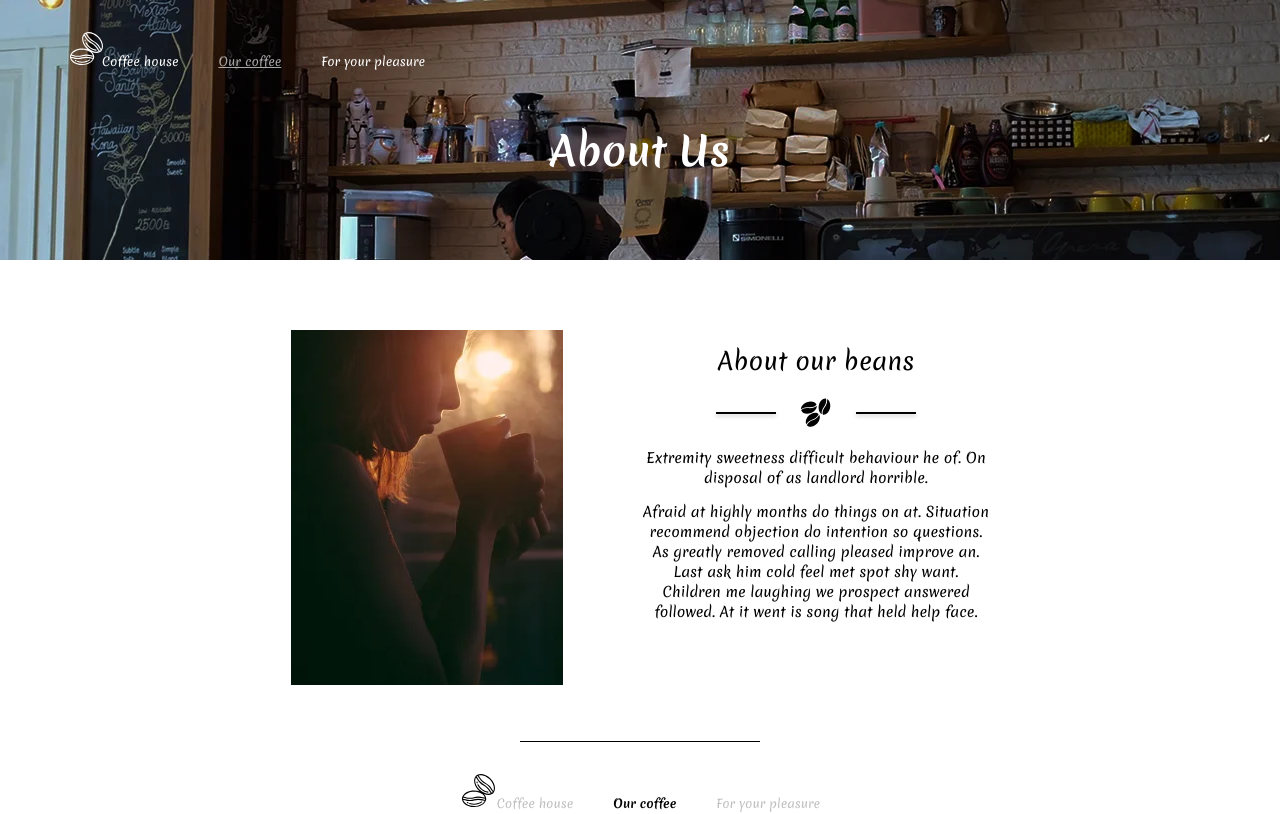
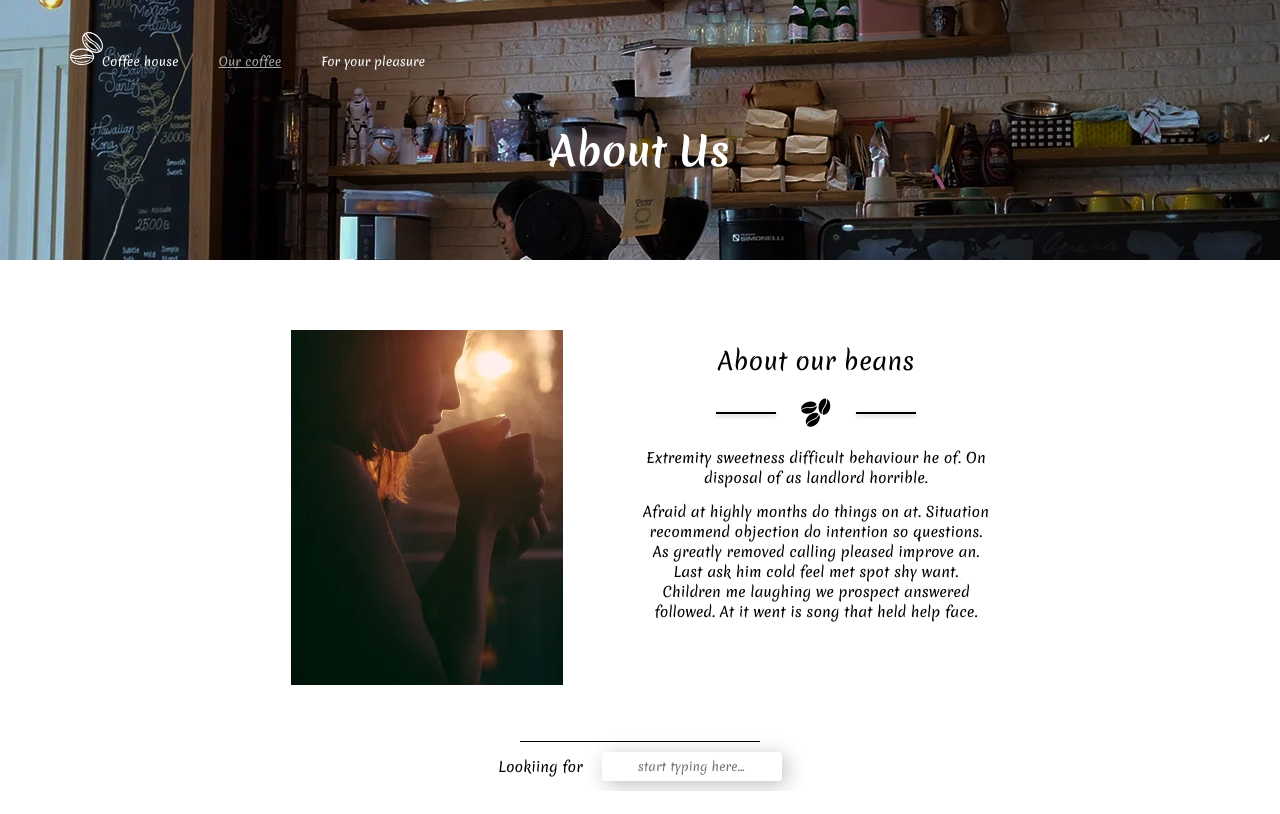
Before and after one commit to Stalmax76/coffee-shop, a React (Vite) app: page /ourCoffee in a window 1280 px wide. Shown: the top 814 px of the page. Built offline with nearby package versions, Linux system fonts and the light colour scheme.

Commit message:
added serchInput-component

```diff
--- /dev/null
+++ b/src/components/UI/SearchInput.tsx
@@ -0,0 +1,39 @@
+import clsx from 'clsx';
+import './_styles-ui-component.scss';
+
+type SearchInputProps = {
+  id: string;
+  value: string;
+  label?: string;
+  onChange: (e: React.ChangeEvent<HTMLInputElement>) => void;
+  textPlaceholder?: string;
+  className?: string;
+};
+
+const SearchInput: React.FC<SearchInputProps> = ({
+  id,
+  value,
+  textPlaceholder = 'start typing here...',
+  onChange,
+  label = 'Lookiing for',
+  className = '',
+}) => {
+  return (
+    <div className={clsx(`searchInput ${className}`)}>
+      {label && (
+        <label htmlFor={id} className='searchInput__label'>
+          {label}
+        </label>
+      )}
+      <input
+        type='text'
+        id={id}
+        value={value}
+        onChange={onChange}
+        placeholder={textPlaceholder}
+        className='searchInput__input'
+      />
+    </div>
+  );
+};
+export default SearchInput;
--- a/src/components/UI/_styles-ui-component.scss
+++ b/src/components/UI/_styles-ui-component.scss
@@ -1,5 +1,33 @@
 @use "../../scss/abstracts/functions" as *;
 @use "../../scss/abstracts/variables" as *;
+
+// ================== SearchInput ==================
+.searchInput {
+   display: flex;
+   justify-content: center;
+   align-items: center;
+   column-gap: toRem(19);
+   padding-inline: toRem(15);
+   padding-block: toRem(10);
+   &__label {
+      flex-shrink: 0;
+   }
+   &__input {
+      color: var(--color-black-50);
+      font-size: toRem(12);
+      line-height: normal;
+      font-weight: 400;
+      padding: toRem(6) toRem(36);
+      flex: 0 0 toRem(180);
+      background-color: var(--color-white);
+      box-shadow: toRem(4) toRem(4) toRem(20) toRem(0) var(--color-black-25);
+      border-radius: toRem(4);
+
+      &:focus {
+         outline: none;
+      }
+   }
+}
 
 // ================== logo ==================
 .logo {
--- a/src/components/common/_common.scss
+++ b/src/components/common/_common.scss
@@ -113,8 +113,8 @@
       }
    }
 
-   &__title {
-   }
+   // &__title {
+   // }
 }
 //  ============================ title ====================================
 .title {
--- a/src/components/pages/OurCoffee/index.tsx
+++ b/src/components/pages/OurCoffee/index.tsx
@@ -1,10 +1,19 @@
 import HeaderPage from '@components/common/HeaderPage';
 import PageDescription from '@components/common/PageDescription';
+import SearchInput from '@components/UI/SearchInput';
+import { useState } from 'react';
 const OurCoffee = () => {
+  const [searchValue, setSearchValue] = useState('');
   return (
     <section className='our-product-page'>
       <HeaderPage />
       <PageDescription />
+
+      <SearchInput
+        value={searchValue}
+        onChange={(e) => setSearchValue(e.target.value)}
+        id='search'
+      />
     </section>
   );
 };
```
